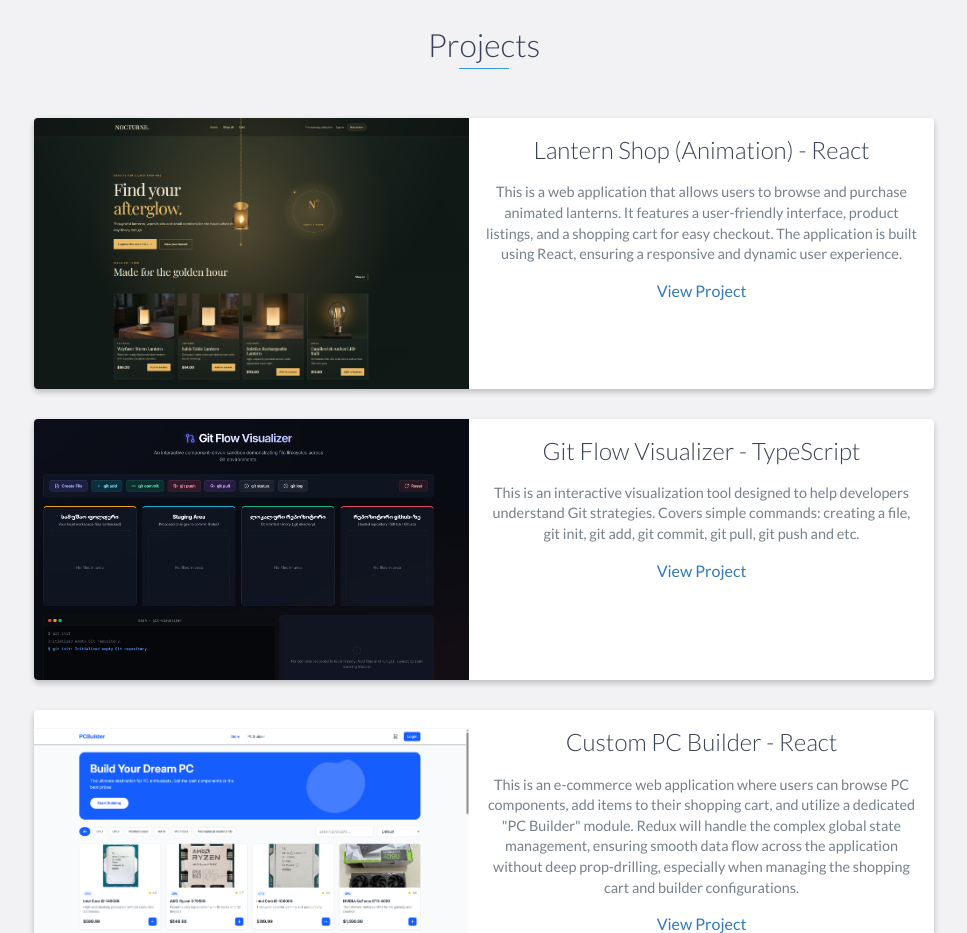
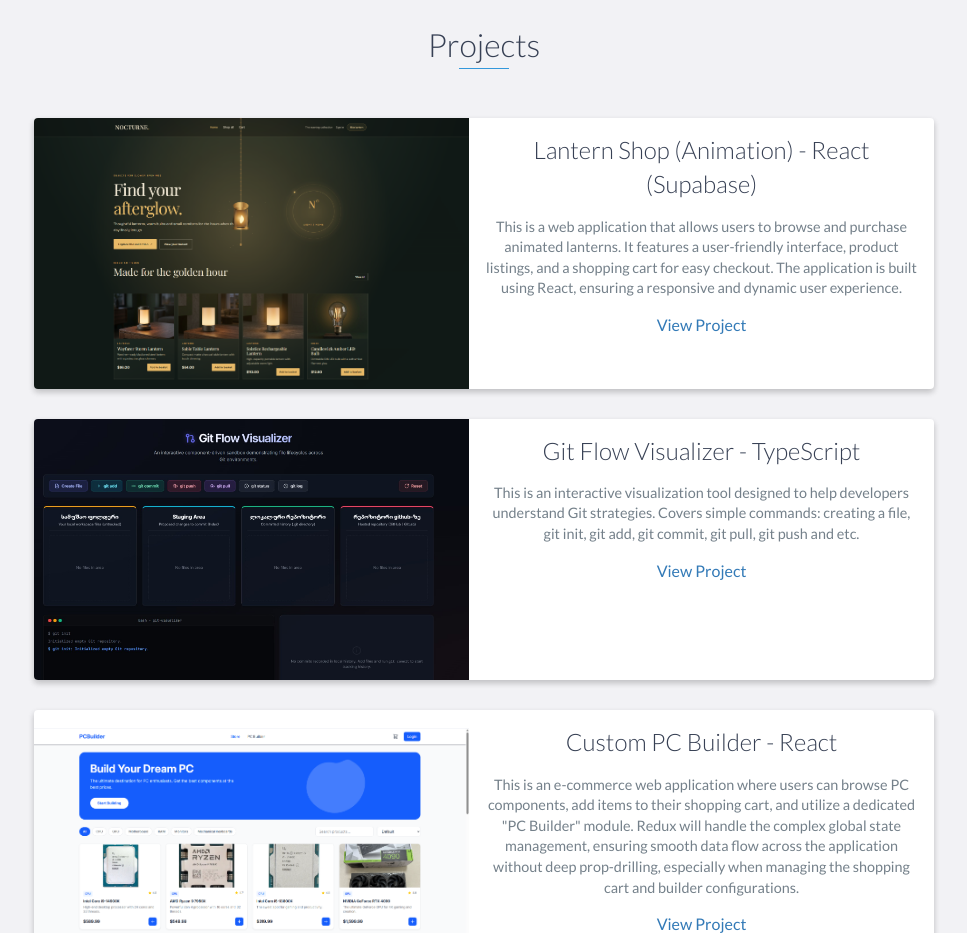
Before and after one commit to Scient1st1/Portfolio, a plain HTML site: page index.html in a window 1280 px wide. Shown: the part 1100-2033 px from the top of the page, without its empty margins (156-1123 px from the left). Drawn offline with nearby package versions, Linux system fonts and the light colour scheme.

Commit message:
one more modify - title

```diff
--- a/index.html
+++ b/index.html
@@ -98,7 +98,7 @@
             </div>
             <!-- End .project-image -->
             <div class="project-info">
-              <h3>Lantern Shop (Animation) - React</h3>
+              <h3>Lantern Shop (Animation) - React (Supabase)</h3>
               <p>
                 This is a web application that allows users to browse and
                 purchase animated lanterns. It features a user-friendly
```
